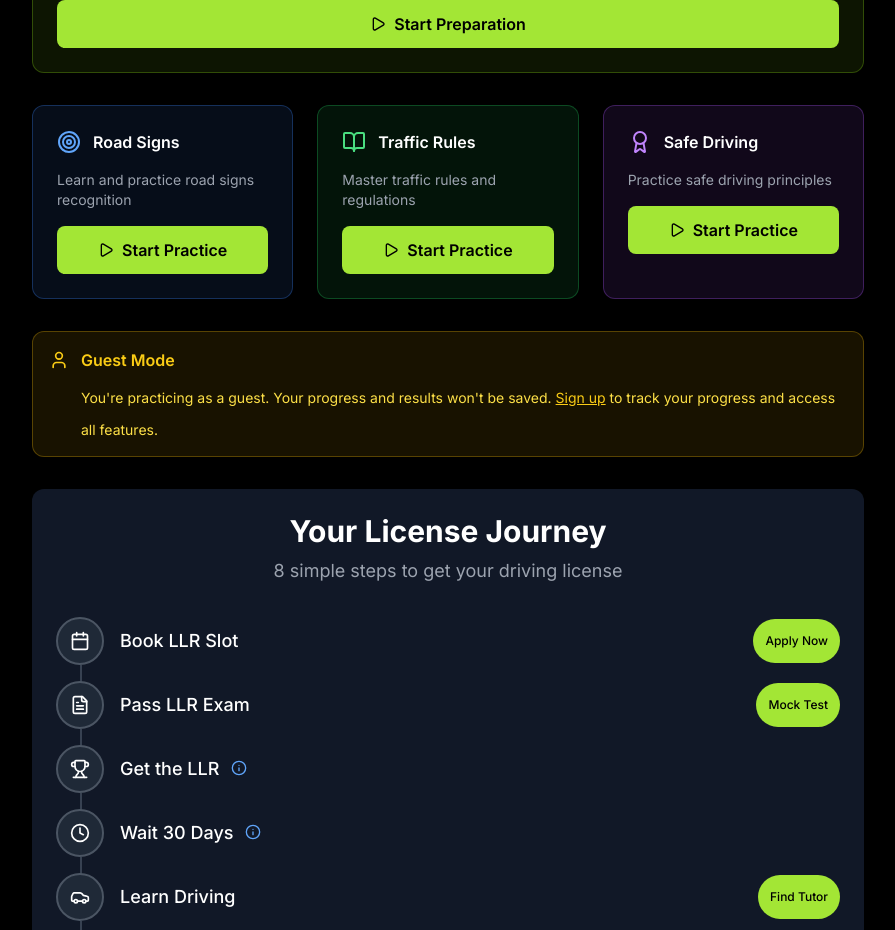
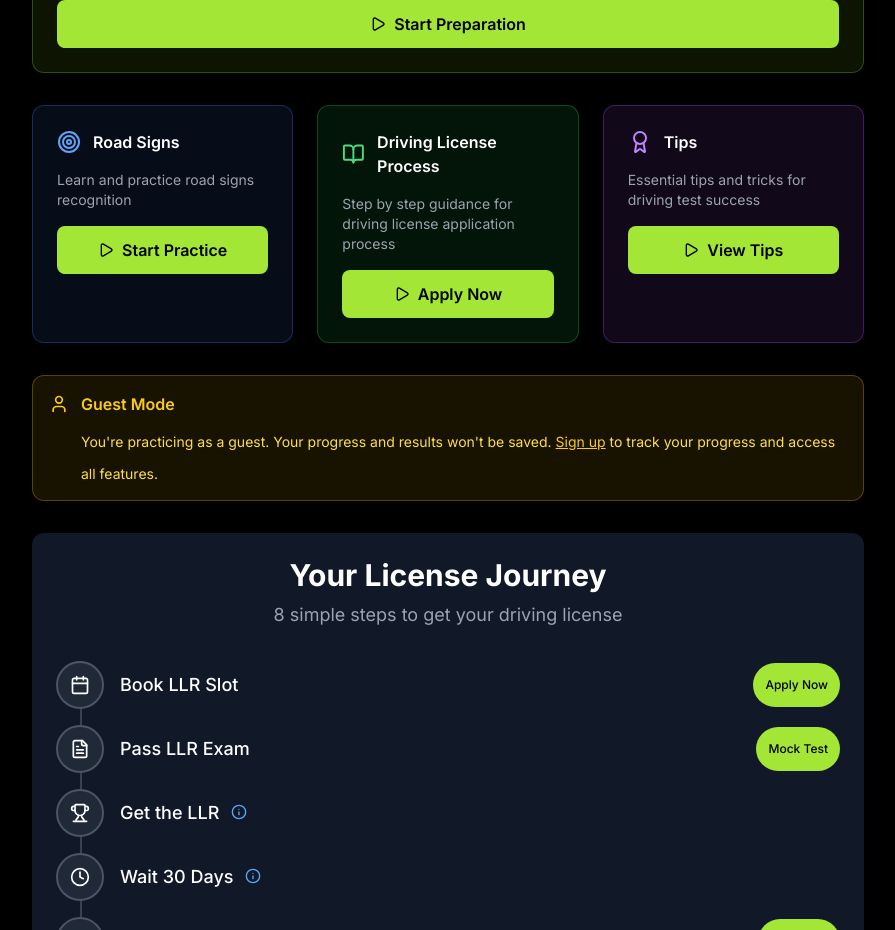
Before and after one commit to gopikiranspam/bumprweb, a React (Vite) app: page /guest-practice in a window 1280 px wide. Shown: the part 860-1790 px from the top of the page, without its empty margins (192-1087 px from the left). Built offline with nearby package versions, Linux system fonts and the light colour scheme; no server answers; the database is empty.

Commit message:
Replace Traffic Rules and Safe Driving with new sections

```diff
--- a/src/pages/GuestPracticeSelectionPage.tsx
+++ b/src/pages/GuestPracticeSelectionPage.tsx
@@ -60,22 +60,22 @@ export const GuestPracticeSelectionPage: React.FC = () => {
       description: 'Learn and practice road signs recognition',
     },
     {
-      id: 'road_rules',
-      name: t('trafficRules'),
+      id: 'driving_license_process',
+      name: 'Driving License Process',
       icon: BookOpen,
       color: 'text-green-400',
       bgColor: 'bg-green-500/10',
       borderColor: 'border-green-500/30',
-      description: 'Master traffic rules and regulations',
+      description: 'Step by step guidance for driving license application process',
     },
     {
-      id: 'driving_principles',
-      name: t('drivingPrinciples'),
+      id: 'tips',
+      name: 'Tips',
       icon: Award,
       color: 'text-purple-400',
       bgColor: 'bg-purple-500/10',
       borderColor: 'border-purple-500/30',
-      description: 'Practice safe driving principles',
+      description: 'Essential tips and tricks for driving test success',
     },
   ];
 
@@ -239,11 +239,25 @@ export const GuestPracticeSelectionPage: React.FC = () => {
                 </p>
 
                 <button
-                  onClick={() => navigate(`/guest-practice/${subject.id}`)}
+                  onClick={() => {
+                    if (subject.id === 'driving_license_process') {
+                      // Handle driving license process navigation
+                      console.log('Navigate to driving license process');
+                    } else if (subject.id === 'tips') {
+                      // Handle tips navigation
+                      console.log('Navigate to tips section');
+                    } else {
+                      navigate(`/guest-practice/${subject.id}`);
+                    }
+                  }}
                   className="w-full bg-lime-400 hover:bg-lime-300 text-black font-semibold py-3 px-4 rounded-lg transition-colors flex items-center justify-center space-x-2 touch-target"
                 >
                   <Play size={16} />
-                  <span>Start Practice</span>
+                  <span>
+                    {subject.id === 'driving_license_process' ? 'Apply Now' :
+                     subject.id === 'tips' ? 'View Tips' :
+                     'Start Practice'}
+                  </span>
                 </button>
               </div>
             );
```
